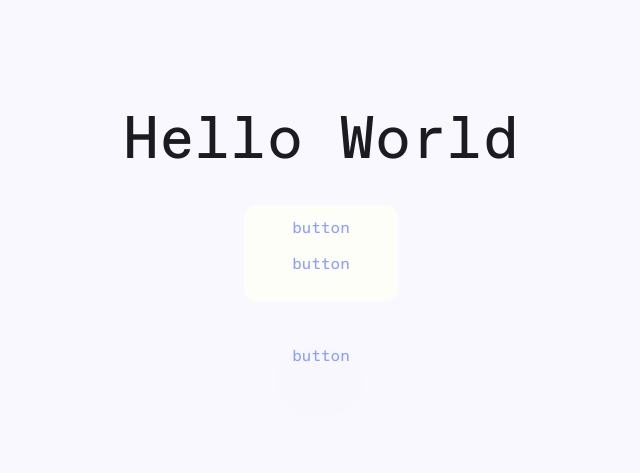
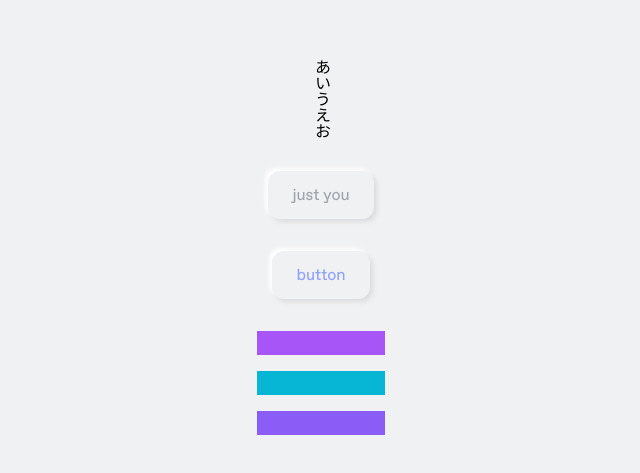
Before and after one commit to aydangoon/aydan.space, a Next.js app: page / in a window 1280 px wide. Shown: the part 153-626 px from the top of the page, without its empty margins (319-959 px from the left). Built offline with nearby package versions, Linux system fonts and the light colour scheme.

Commit message:
actual good skeuomorphism

```diff
--- a/src/app/page.tsx
+++ b/src/app/page.tsx
@@ -1,32 +1,43 @@
+'use client'
+import { useState } from 'react'
+
 const Home = () => {
+  // COPY THIS CSS? https://neumorphic-ui.webflow.io/
+
+  const [hovered, setHovered] = useState(false)
+  console.log('hovered', hovered)
+  const unhoveredStyle = '3px 3px 4px 0 rgba(158, 164, 172, 0.25), -3px -3px 4px 0 #fff'
+  const hoveredStyle =
+    'inset 3px 3px 6px 0 rgba(0, 0, 0, 0.1), inset -6px -6px 12px 0 rgba(255, 255, 255, 1)'
   return (
-    <div className="flex h-screen w-full flex-col items-center justify-center gap-8 bg-[#f8f8fe]">
-      <div className="font-mono text-6xl">Hello World</div>
+    <div className="flex h-screen w-full flex-col items-center justify-center gap-8 bg-[#f0f1f2] text-[#9ea4ac]">
+      <div style={{ writingMode: 'vertical-rl' }} className="text-black">
+        あいうえお
+      </div>
       <div
-        className="text-primary flex flex-col items-center justify-center rounded-xl bg-[#fefef8] px-6 py-3 font-mono"
+        className="flex rounded-xl px-6 py-3"
+        onMouseEnter={() => setHovered(true)}
+        onMouseLeave={() => setHovered(false)}
         style={{
-          boxShadow: `4px 4px 6px 0px rgba(18, 61, 101, 0.2), -8px -8px 20px 0 rgba(255, 255, 255, 1);
-          `,
+          boxShadow: hovered ? hoveredStyle : unhoveredStyle,
         }}
       >
-        <div>button</div>
-        <div
-          className="text-primary flex rounded-xl bg-[#fefef8] px-6 py-3 font-mono"
-          style={{
-            boxShadow: `4px 4px 6px 0px rgba(18, 61, 101, 0.2), -8px -8px 20px 0 rgba(255, 255, 255, 1);
-          `,
-          }}
-        >
-          button
-        </div>
+        just you
       </div>
       <div
-        className="text-primary flex rounded-xl px-6 py-3 font-mono"
+        className="text-primary font-mont flex rounded-xl px-6 py-3"
+        onMouseEnter={() => setHovered(true)}
+        onMouseLeave={() => setHovered(false)}
         style={{
-          boxShadow: `inset 3px 3px 6px 0 rgba(0, 0, 0, 0.1), inset -6px -6px 12px 0 rgba(255, 255, 255, 1);`,
+          boxShadow: hovered ? hoveredStyle : unhoveredStyle,
         }}
       >
-        <span className="drop-shadow-2xl">button</span>
+        button
+      </div>
+      <div className="flex flex-col space-y-4">
+        <div className="h-6 w-32  bg-purple-500" />
+        <div className="h-6 w-32  bg-cyan-500" />
+        <div className="h-6 w-32  bg-violet-500" />
       </div>
     </div>
   )
```
